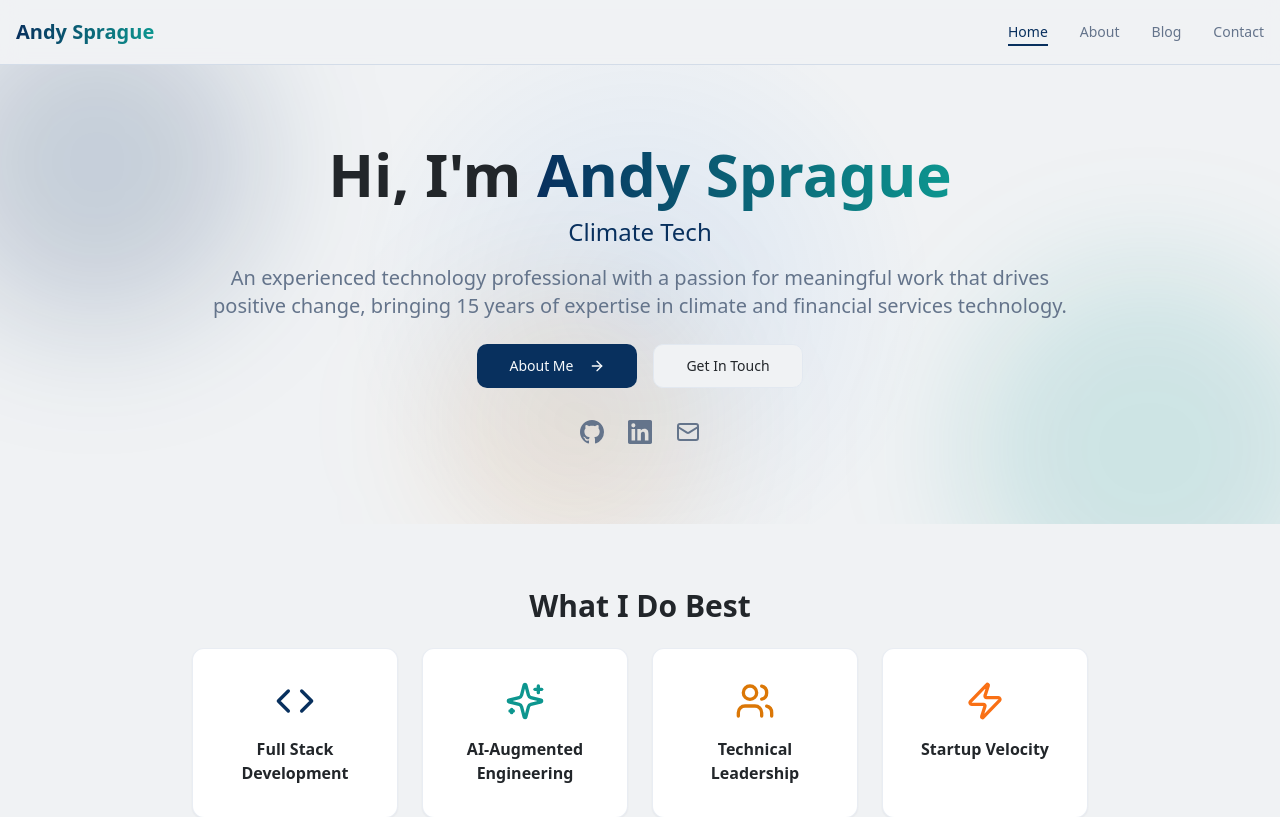
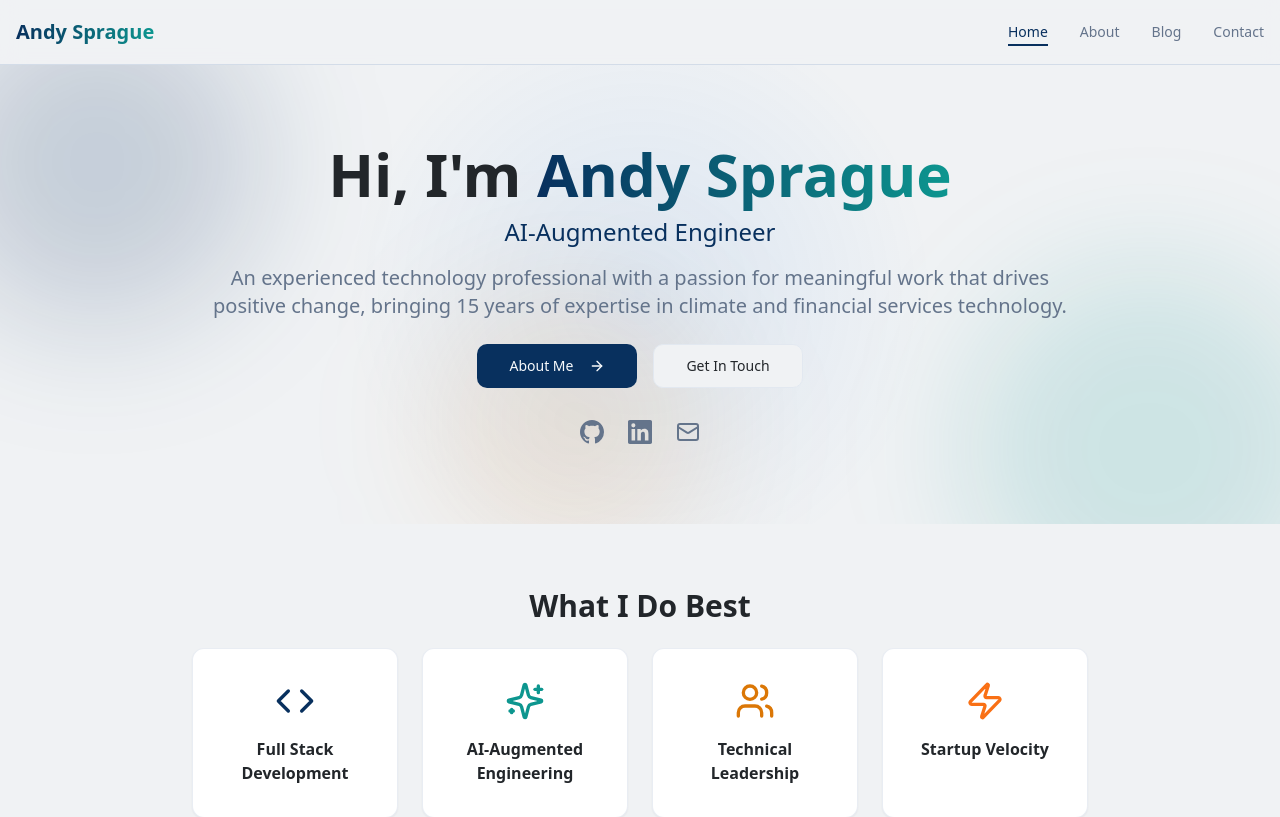
Before and after one commit to andysprague44/andy-sprague-website, a React (Vite) app: page / in a window 1280 px wide. Shown: the top 817 px of the page. Built offline with nearby package versions, Linux system fonts and the light colour scheme.

Commit message:
tweak roles

```diff
--- a/src/pages/Home.tsx
+++ b/src/pages/Home.tsx
@@ -6,7 +6,7 @@ import { Button } from "@/components/ui/button";
 import { Card, CardContent } from "@/components/ui/card";
 import Footer from "@/components/Footer";
 
-const roles = ["Full Stack Engineer", "Data Engineer", "Climate Tech", "Problem Solver"];
+const roles = ["Full Stack Engineer", "ML/Data Engineer", "AI-Augmented Engineer", "Product Engineer"];
 
 const TiltCard = ({ children, className }: { children: React.ReactNode; className?: string }) => {
   const ref = useRef<HTMLDivElement>(null);
```
